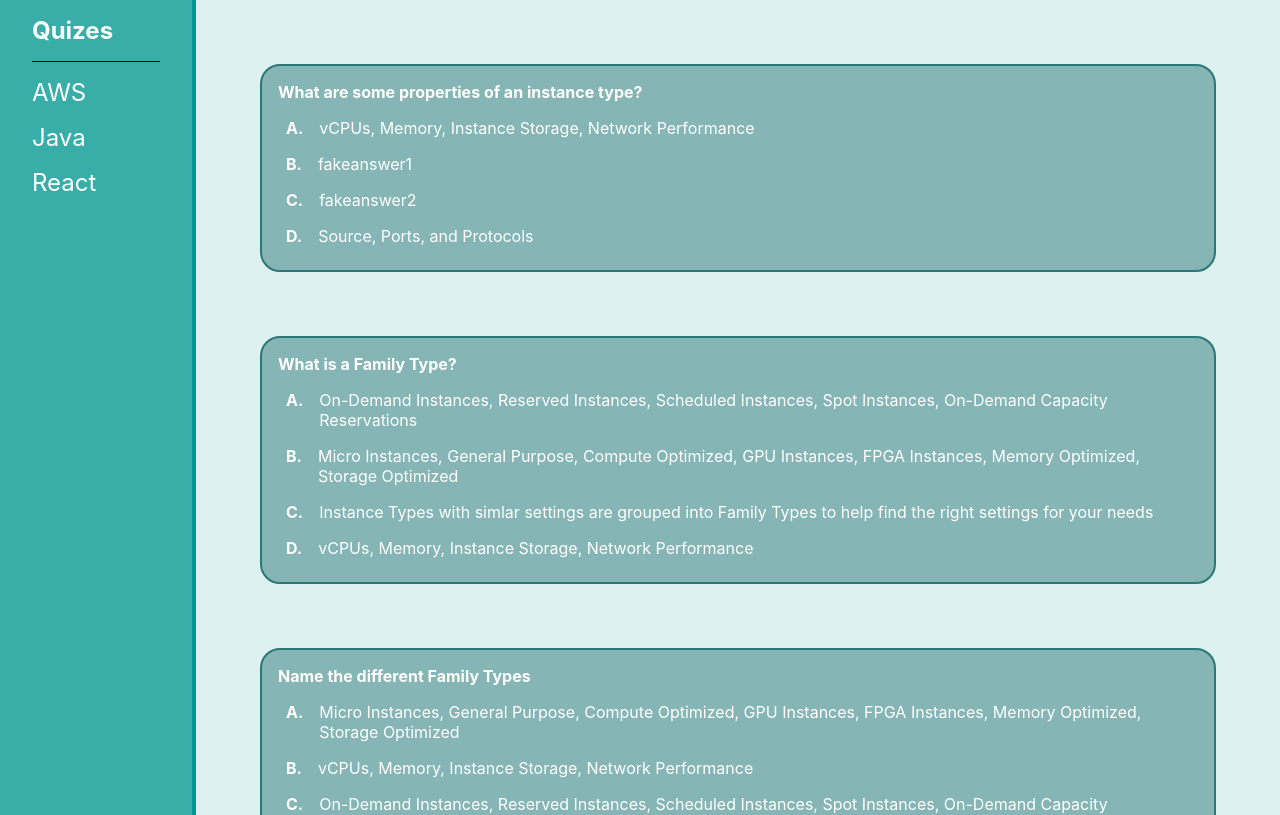
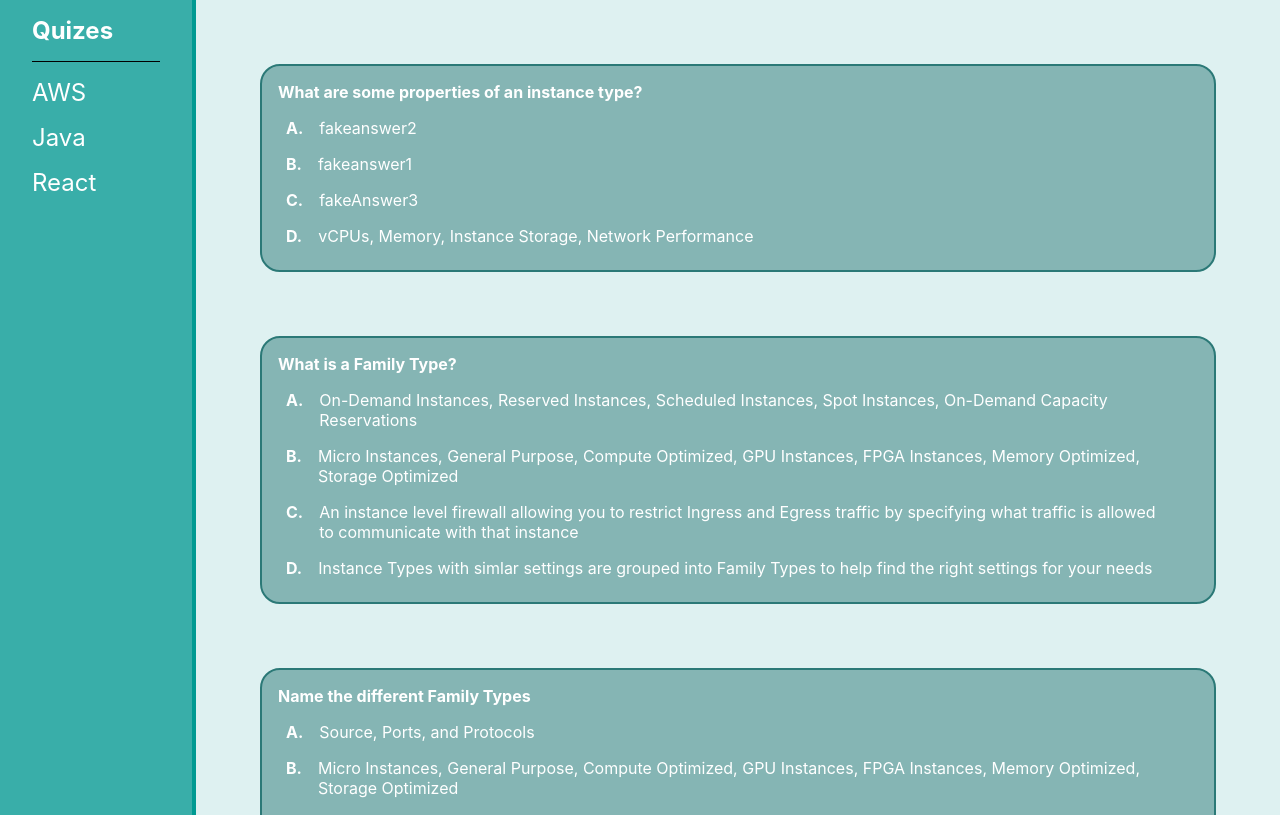
Before and after one commit to michael-mcmasters/Quizlet, a React (Create React App) app: page / in a window 1280 px wide. Shown: the top 815 px of the page. Built offline with nearby package versions, Linux system fonts and the light colour scheme.

Commit message:
Fix glitch where adding more than 3 wrongAnswers will cause an infinite loop

```diff
--- a/src/components/MultiQuestion.tsx
+++ b/src/components/MultiQuestion.tsx
@@ -24,6 +24,9 @@ function MultiQuestion(props: Props) {
         const wrongAnswerIndex = getRandomIndexIgnoring(answers.length, usedIndexes);
         answers[wrongAnswerIndex] = w;
         usedIndexes.push(wrongAnswerIndex);
+
+        if (usedIndexes.length >= 3)
+          break;
       }
 
       const correctAnswerIndex: number = getRandomIndexIgnoring(answers.length, usedIndexes);
--- a/src/resources/aws-questions.json
+++ b/src/resources/aws-questions.json
@@ -6,7 +6,7 @@
         "tags": ["EC2"],
         "question": "What are some properties of an instance type?",
         "answer": "vCPUs, Memory, Instance Storage, Network Performance",
-        "wrongAnswers": ["fakeanswer1", "fakeanswer2"]
+        "wrongAnswers": ["fakeanswer1", "fakeanswer2", "fakeAnswer3", "fakeanswer4"]
       },
       {
         "uuid": "",
```
